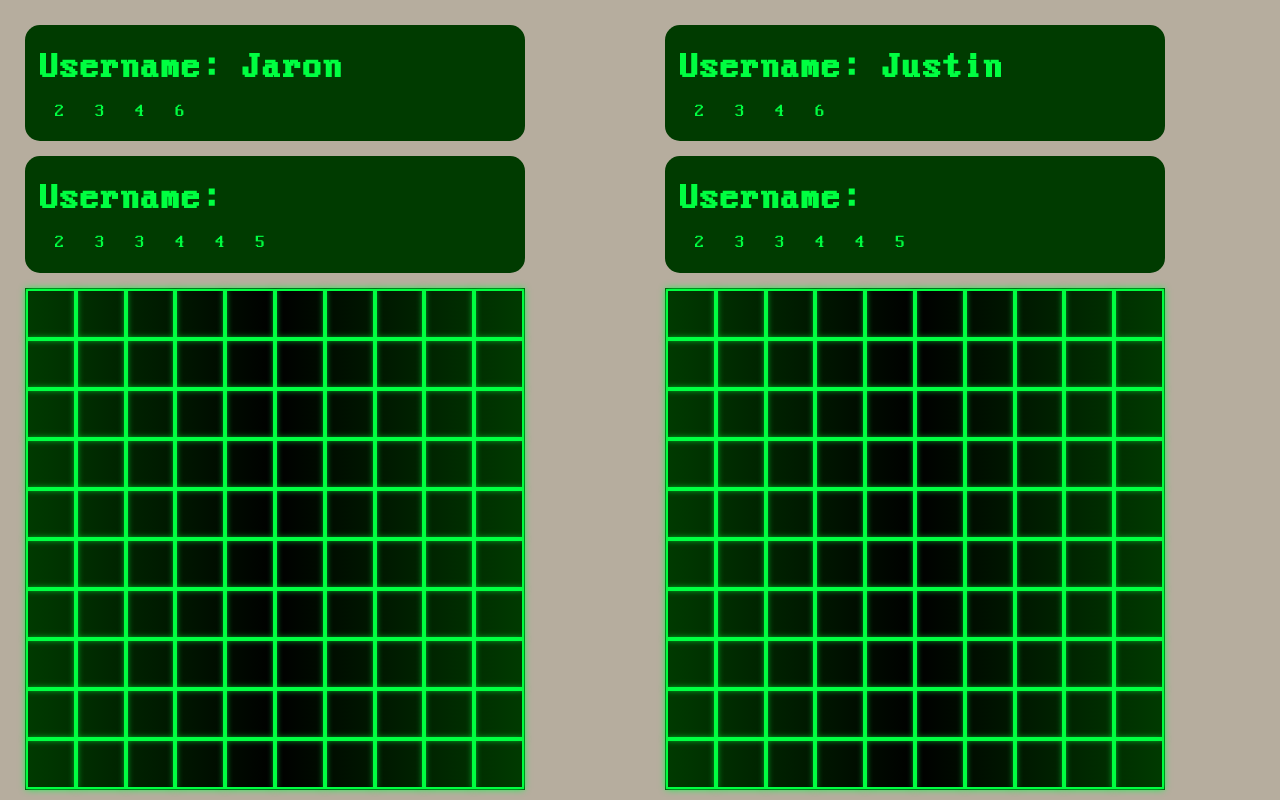
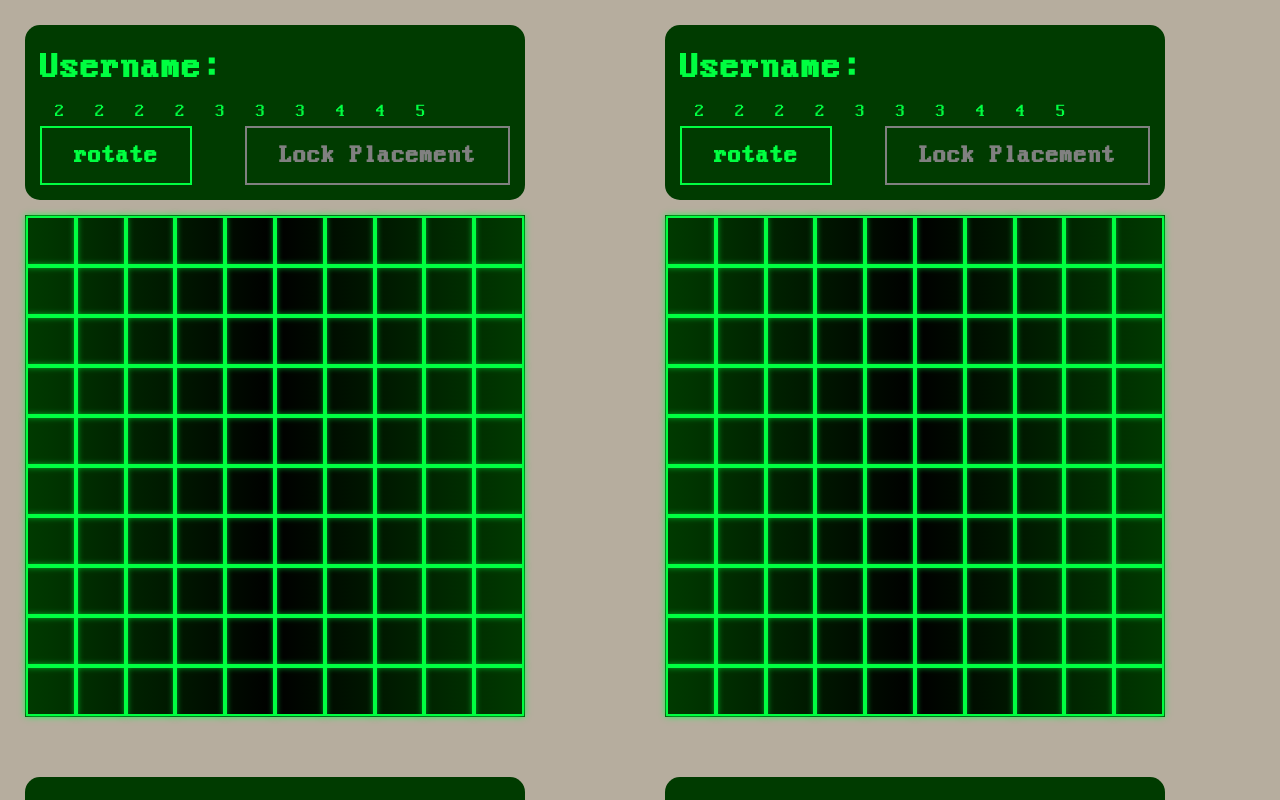
Before and after one commit to LuukKnippenberg/Seaslag, a Next.js app in the folder Seaslag/nextjs-seaslag/: page /Game/gameview in a window 1280 px wide. Shown: the top 800 px of the page. Built offline with nearby package versions, Linux system fonts and the light colour scheme.

Commit message:
Changed ships from jsonObjects to class objects

```diff
--- a/Seaslag/nextjs-seaslag/components/grid.js
+++ b/Seaslag/nextjs-seaslag/components/grid.js
@@ -1,10 +1,22 @@
 import Head from 'next/head'
-import React, { setState } from 'react'
+import React, { setState, useState } from 'react'
 import styles from './layout.module.css'
 import utilStyles from '../styles/utils.module.css'
 
 const gridSizeHorizontal = 10;
 const gridSizeVertical = 10;
+class ship{
+  constructor(Id,Hitpoints,Damage,Coordinates,IsHorizontal,Placed){
+    this.state = {
+      id : Id,
+      hitpoints: Hitpoints,
+      damage: Damage,
+      coordinates: Coordinates,
+      isHorizontal: IsHorizontal,
+      placed: Placed
+    }
+  }
+}
 
 class GridComponent extends React.Component {
   constructor(props) {
@@ -12,14 +24,21 @@ class GridComponent extends React.Component {
     this.state = {
       grid: GenerateGrid(gridSizeHorizontal, gridSizeVertical),
       ships: [
-        { id: 0, hitpoints: 2, damage: [0, 2], coordinates: [], isVertical: true },
-        { id: 1, hitpoints: 3, damage: [0, 1], coordinates: [], isVertical: false },
-        { id: 2, hitpoints: 3, damage: [0, 1], coordinates: [], isVertical: false },
-        { id: 3, hitpoints: 4, damage: [0, 1], coordinates: [], isVertical: false },
-        { id: 4, hitpoints: 4, damage: [0, 1], coordinates: [], isVertical: false },
-        { id: 5, hitpoints: 5, damage: [0, 1], coordinates: [], isVertical: false }
+        new ship(0,2,[0,2],[],false,false),
+        new ship(1,2,[0,2],[],false,false),
+        new ship(2,2,[0,2],[],false,false),
+        new ship(3,2,[0,2],[],false,false),
+        new ship(4,3,[0,2],[],false,false),
+        new ship(5,3,[0,2],[],false,false),
+        new ship(6,3,[0,2],[],false,false),
+        new ship(7,4,[0,2],[],false,false),
+        new ship(8,4,[0,2],[],false,false),
+        new ship(9,5,[0,2],[],false,false)
       ],
-      selectedShip: 0
+      selectedShip: 0,
+      placedAll: false,
+      placementLocked: false,
+      placementText: "Lock Placement"
     };
   }
   render() {
@@ -28,15 +47,18 @@ class GridComponent extends React.Component {
         <div className={"intro"}>
           <h2>Username: {this.props.playerId}</h2>
           <section className={"options"}>
-
             {this.state.ships.map(item => {
-
               return (
-                <a onClick={() => this.state.selectedShip = item.id} href={"#"}>{item.hitpoints}</a>
+                <a onClick={() => this.state.selectedShip = item.state.id} id={"ship selector " + item.state.id} href={"#"}>{item.state.hitpoints}</a>
               );
-
             })}
           </section>
+          <button className={"button"} onClick={()=> rotateShip(this.state.ships[this.state.selectedShip])}>rotate</button>
+
+          <button className={"button"} style={{float:'right'}} disabled={!this.state.placedAll || this.state.placementLocked}
+          onClick={() => {this.setState({placementLocked: lockPlacement(this.state.placedAll)});
+                          this.state.placementText ="Placement Locked"} }
+          >{this.state.placementText}</button>
         </div>
 
         <div className={"grid"}>
@@ -44,17 +66,19 @@ class GridComponent extends React.Component {
             {this.state.grid.map(item => {
 
               var selectedShip = this.state.ships[this.state.selectedShip];
+              var cssClasses = ReturnCSS(this.state.grid[item.id])
               var selected = ReturnBoolState(this.state.grid[item.id].selected, "selected");
               var hover = ReturnBoolState(this.state.grid[item.id].hover, "preview");
-
+              var blocked = ReturnBoolState(this.state.grid[item.id].blocked, "blocked");
               return (
                 <a key={this.state.grid[item.id].id}
                   id={"x-" + item.x + " y-" + item.y + " id-" + item.id}
-                  className={"grid-item " + this.state.grid[item.id].id + " " + selected + " " + hover}
-                  onMouseEnter={() => this.setState({ grid: ToggleHover(this.state.grid, item, selectedShip.hitpoints) })}
+                  className={"grid-item " + this.state.grid[item.id].id + " " + cssClasses/* selected + " " + hover + " " + blocked */}
+                  onMouseEnter={() => this.setState({ grid: ToggleHover(this.state.grid, item, selectedShip.state.hitpoints, selectedShip.state.isHorizontal) })}
                   onClick={() => {
-                    this.setState({ grid: ToggleSelected(this.state.grid, item, selectedShip.hitpoints, selectedShip) })
-                    DrawGrid(this.state.grid, this.state.ships)
+                    this.setState({ grid: ToggleSelected(this.state.grid, item, selectedShip.state.hitpoints, selectedShip.state) })
+                    DrawGrid(this.state.grid, this.state.ships);
+                    this.state.placedAll = testAllPlaced(this.state.ships)
                   }}>
                 </a>
               );
@@ -69,13 +93,33 @@ class GridComponent extends React.Component {
 
 export default GridComponent;
 
+function lockPlacement(placedAll){
+  if(placedAll){
+    return true
+  }
+  return false
+}
+
+function testAllPlaced(ships){
+  var allPlaced = true
+  ships.forEach(function(ship){
+    if(!ship.state.placed){
+      allPlaced = false;
+    }else {
+      var element = document.getElementById("ship selector "+ship.state.id)
+      element.classList.add("text-red")
+    }
+  })
+  return allPlaced
+}
+
 function GenerateGrid(horizontal, vertical) {
 
   var tempGrid = [];
 
   for (var y = 0; y < vertical; y++) {
     for (var x = 0; x < horizontal; x++) {
-      var gridItem = { id: parseInt("" + y + x), item: "test", coordinate: {"x": x, "y": y}, selected: false, hover: 0 }
+      var gridItem = { id: parseInt("" + y + x), item: "test", coordinate: { "x": x, "y": y }, selected: false, hover: 0, blocked: false }
       tempGrid.push(gridItem)
     }
   }
@@ -83,13 +127,45 @@ function GenerateGrid(horizontal, vertical) {
   return tempGrid;
 }
 
+function rotateShip(ship){
+  ship.state.isHorizontal = !ship.state.isHorizontal
+}
+
 function ToggleSelected(grid, item, size, ship) {
-  ship.coordinates = [item.coordinate.x, item.coordinate.y]
-  console.log()
-  // grid.forEach(function(item)
-  // {
-  //   item.selected = false;
-  // });
+
+  var placeble = true;
+  for (var i = 0; i < ship.hitpoints; i++) {
+    switch (!ship.isHorizontal) {
+      case true:
+        var square = grid.find(function (gridSquare) {
+          return (gridSquare.coordinate.x == item.coordinate.x && gridSquare.coordinate.y == (item.coordinate.y + i))
+        })
+        if (square != undefined) {
+          if (square.blocked) {
+            placeble = false;
+          }
+        }
+        break;
+      case false:
+        var square = grid.find(function (gridSquare) { return (gridSquare.coordinate.x == item.coordinate.x + i && gridSquare.coordinate.y == item.coordinate.y) })
+        if (square != undefined) {
+          if (square.blocked) {
+            placeble = false;
+          }
+        } else {
+          placeble = false;
+        }
+        break;
+    }
+    if (!placeble) {
+      break;
+    }
+  }
+
+  if (placeble) {
+    ship.coordinates = [item.coordinate.x, item.coordinate.y]
+    ship.placed = true
+  }
 
   if (item.selected == true) {
     grid[item.id].selected = false;
@@ -104,18 +180,41 @@ function ToggleSelected(grid, item, size, ship) {
     }
 
     grid[item.id].selected = true;
-    ship.placeble = false;
     return grid;
   }
-
 }
 
-function findGridSquare(gridSquare, shipCoordinate) {
-  return gridSquare.coordinate == shipCoordinate
+function setBlocked(grid, ships) {
+  grid.forEach(function (gridSquare) {
+    gridSquare.blocked = false
+  })
+
+  ships.forEach(function (ship) {
+    console.log(ship)
+    for (var i = -1; i < ship.state.hitpoints + 1; i++) {
+      for (var j = -1; j <= 1; j++) {
+        switch (!ship.state.isHorizontal) {
+          case true:
+            var square = grid.find(function (gridSquare) { return (gridSquare.coordinate.x == ship.state.coordinates[0] + j && gridSquare.coordinate.y == ship.state.coordinates[1] + i) })
+            if (square != undefined) {
+              square.blocked = true
+            }
+            break;
+          case false:
+            var square = grid.find(function (gridSquare) { return (gridSquare.coordinate.x == ship.state.coordinates[0] + i && gridSquare.coordinate.y == ship.state.coordinates[1] + j) })
+            if (square != undefined) {
+              square.blocked = true
+            }
+            break;
+        }
+      }
+    }
+  })
 }
 
+function DrawGrid(grid, ships) {
+  setBlocked(grid, ships)
 
-function DrawGrid(grid, ships) {
   grid.forEach(function (gridSquare) {
     gridSquare.selected = false;
   });
@@ -123,70 +222,61 @@ function DrawGrid(grid, ships) {
 
   ships.forEach(function (ship) {
     var toDrawSquares = []
-    var coordinates = {"x": ship.coordinates[0], "y": ship.coordinates[1]}
-    var origin = grid.find(function (gridSquare) {return (gridSquare.coordinate.x == coordinates.x && gridSquare.coordinate.y == coordinates.y)})
-    console.log(origin)
-    if(origin != undefined){
+    var coordinates = { "x": ship.state.coordinates[0], "y": ship.state.coordinates[1] }
+    var origin = grid.find(function (gridSquare) { return (gridSquare.coordinate.x == coordinates.x && gridSquare.coordinate.y == coordinates.y) })
+    if (origin != undefined) {
       toDrawSquares.push(origin)
     }
 
-    console.log(ship.hitpoints)
 
-    for (var i = 0; i < ship.hitpoints; i++) {
-      switch (ship.isVertical) {
+    for (var i = 0; i < ship.state.hitpoints; i++) {
+      switch (!ship.state.isHorizontal) {
         case true:
-          var square = grid.find(function (gridSquare) { return (gridSquare.coordinate.x == ship.coordinates[0] && gridSquare.coordinate.y == ship.coordinates[1] + i)})
-          console.log(square)
-          if(square != undefined){
+          var square = grid.find(function (gridSquare) { return (gridSquare.coordinate.x == ship.state.coordinates[0] && gridSquare.coordinate.y == ship.state.coordinates[1] + i) })
+          if (square != undefined) {
             toDrawSquares.push(square)
           }
           break;
         case false:
-          var square = grid.find(function (gridSquare) { return (gridSquare.coordinate.x == ship.coordinates[0] +i && gridSquare.coordinate.y == ship.coordinates[1]) })
-          console.log(square)
-          if(square != undefined){
+          var square = grid.find(function (gridSquare) { return (gridSquare.coordinate.x == ship.state.coordinates[0] + i && gridSquare.coordinate.y == ship.state.coordinates[1]) })
+          if (square != undefined) {
             toDrawSquares.push(square)
           }
           break;
       }
-      // grid.forEach(function (gridSquare) {
-      //   if (ship.coordinates == gridSquare.coordinate) {
-      //     for (var i = 0; i < ship.size; i++) {
-      //       switch (ship.isVertical) {
-      //         case true:
-      //           break;
-      //         case false:
-      //           break;
-      //       }
-      //     }
-      //   }
-      // })
-
     }
-    console.log(toDrawSquares)
-    toDrawSquares.forEach(function (gridSquare){
+    toDrawSquares.forEach(function (gridSquare) {
       gridSquare.selected = true
     })
   })
 }
 
 
-function ToggleHover(grid, item, size) {
+function ToggleHover(grid, item, size, isHorizontal) {
 
   grid.forEach(function (item) {
     item.hover = false;
   });
 
   for (var i = 0; i < size; i++) {
-    var index = item.id + i;
-    if (IfExists(grid[index])) {
-      grid[index].hover = true;
+    switch (!isHorizontal) {
+      case true:
+        var square = grid.find(function (gridSquare) { return (gridSquare.coordinate.x == item.coordinate.x && gridSquare.coordinate.y == item.coordinate.y + i) })
+        if (square != undefined) {
+          square.hover = true
+        }
+        break;
+      case false:
+        var square = grid.find(function (gridSquare) { return (gridSquare.coordinate.x == item.coordinate.x + i && gridSquare.coordinate.y == item.coordinate.y) })
+        if (square != undefined) {
+          square.hover = true
+        }
+        break;
     }
   }
 
   grid[item.id].hover = true;
   return grid;
-
 }
 
 
@@ -199,6 +289,18 @@ function ReturnBoolState(selectionState, message) {
   }
 }
 
+function ReturnCSS(gridSquare){
+  if(gridSquare.selected){
+    return "selected"
+  }
+  if(gridSquare.hover){
+    return "preview"
+  }
+  if(gridSquare.blocked){
+    return "blocked"
+  }
+}
+
 function IfExists(item) {
   if (item) {
     return true;
@@ -207,7 +309,3 @@ function IfExists(item) {
     return false;
   }
 }
-
-function SelectBoat(size) {
-  alert('Boat size: ' + size);
-}
--- a/Seaslag/nextjs-seaslag/pages/Game/gameview.js
+++ b/Seaslag/nextjs-seaslag/pages/Game/gameview.js
@@ -20,15 +20,7 @@ export default function GameView(){
             playerCounter++;
             return (
               <section className={"player-screen " + "player-" + playerCounter}>
-                <div className={"intro"}>
-                  <h2>Username: {i}</h2>
-                  <section className={"options"}>
-                    <a onClick={() => SelectBoat(2)} href={"#"}>2</a>
-                    <a onClick={() => SelectBoat(3)} href={"#"}>3</a>
-                    <a onClick={() => SelectBoat(4)} href={"#"}>4</a>
-                    <a onClick={() => SelectBoat(6)} href={"#"}>6</a>
-                  </section>
-                </div>
+
 
                 <GridComponent />
               </section>
--- a/Seaslag/nextjs-seaslag/styles/compiled.css
+++ b/Seaslag/nextjs-seaslag/styles/compiled.css
@@ -206,7 +206,9 @@ main {
 .grid-item.selected {
   background-color: #00FF41;
 }
-
+.grid-item.blocked {
+  background-color: #C4C4C466;
+}
 .gameview {
   display: flex;
   flex-direction: row;
@@ -241,5 +243,35 @@ main {
   padding: 0 15px;
   color: #00FF41;
 }
-
+.button {
+  padding: 15px 32px;
+  font-family: perfect DOS, sans-serif;
+  text-align: center;
+  font-size: 25px;
+  background-color: #00000000;
+  color: #00FF41;
+  border: 2px solid #00FF41;
+  transition-duration: 0.4s;
+}
+.button:disabled {
+  padding: 15px 32px;
+  font-family: perfect DOS, sans-serif;
+  text-align: center;
+  font-size: 25px;
+  background-color: #00000000;
+  color: grey;
+  border: 2px solid grey;
+  transition-duration: 0.4s;
+}
+.button:hover {
+  background-color: #00FF41;
+  color: black;
+}
+.button:hover:disabled{
+  background-color: grey;
+  color: black;
+}
+.text-red{
+  color: red !important;
+}
 /*# sourceMappingURL=compiled.css.map */
```
